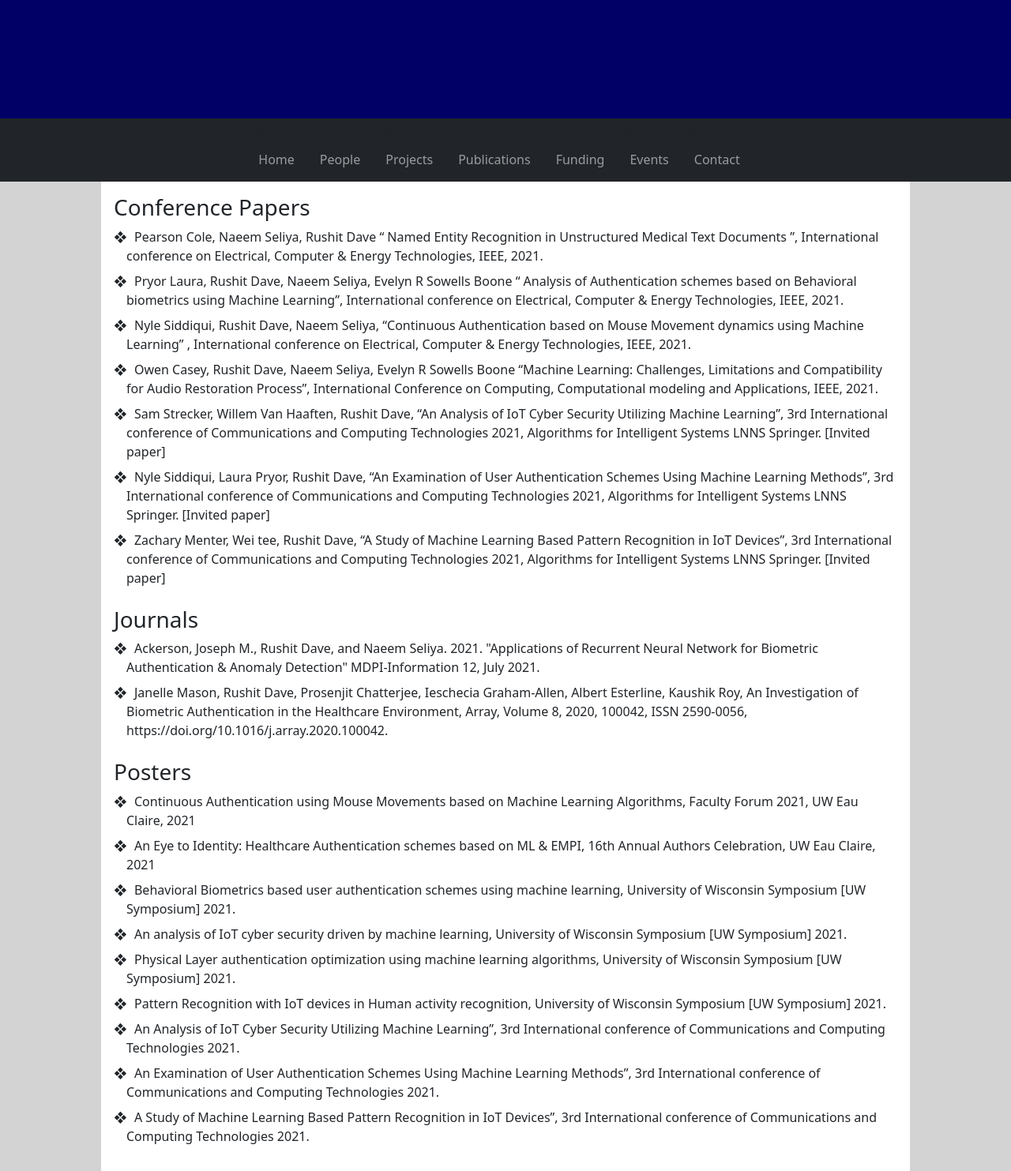
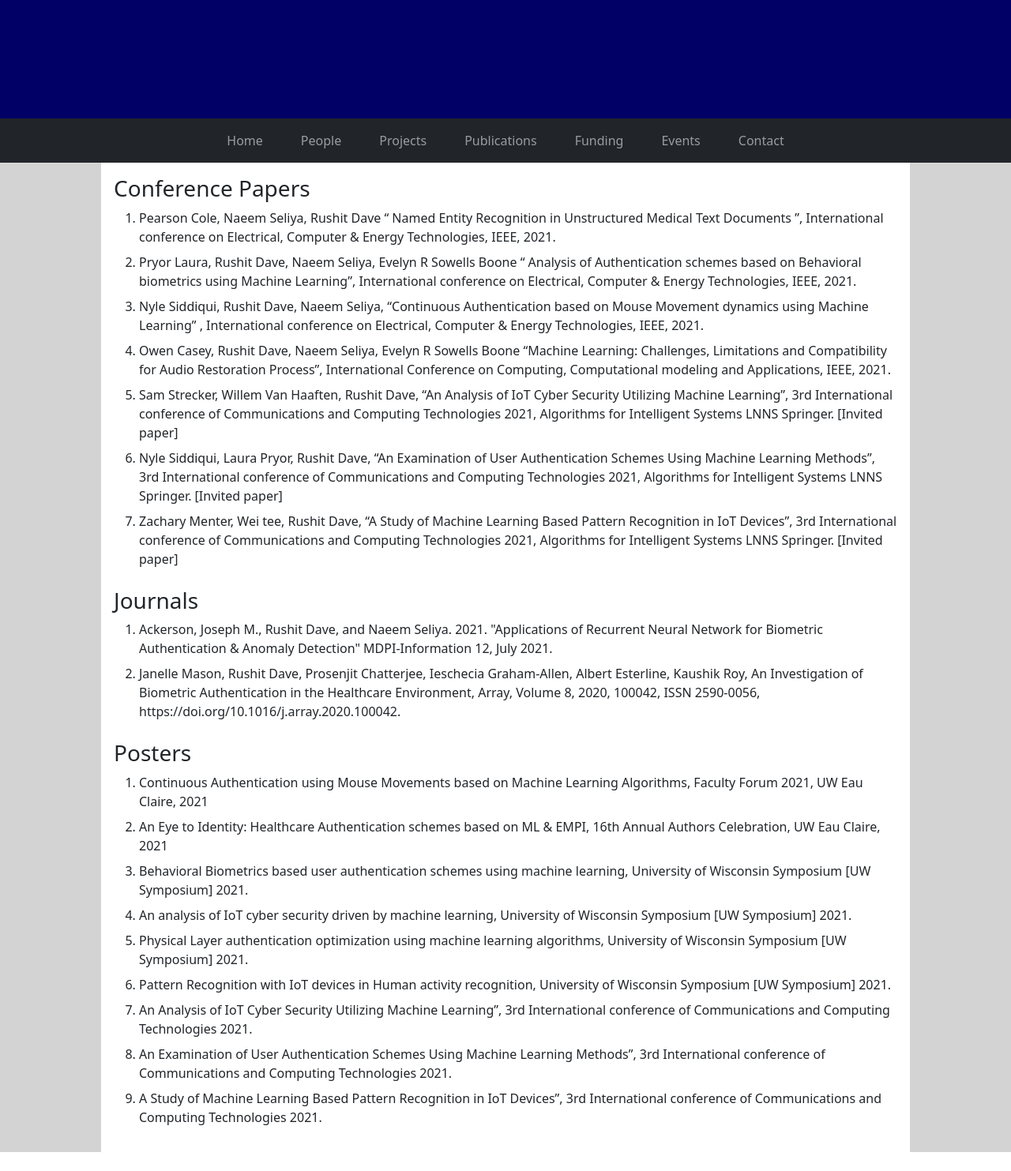
Before and after one commit to H-A-T/aims-website, a Flask app: page /publications in a window 1280 px wide. Shown: the whole page at 79% size. After the commit the page ends 1459 px from the top, so only its background shows below. Run offline with Flask 2, Linux system fonts and the light colour scheme.

Commit message:
Update bullet points

```diff
--- a/static/css/publications.css
+++ /dev/null
@@ -1,15 +0,0 @@
-ul {
-  list-style: none;
-  margin-left: 0;
-  padding-left: 0;
-}
-
-li {
-  padding-left: 1em;
-  text-indent: -1em;
-}
-
-li:before {
-  content: "❖";
-  padding-right: 5px;
-}
--- a/templates/contact.html
+++ b/templates/contact.html
@@ -6,6 +6,7 @@
         <div class="col-sm">
             <h1>AIMS</h1>
             <h5>
+                Dr. Rushit Dave<br/>
                 daver@uwec.edu<br/>
                 715-836-2490<br/>
                 Phillips Science Hall 136, Eau Claire<br/>
--- a/templates/events.html
+++ b/templates/events.html
@@ -10,7 +10,7 @@
         <div class="row g-0">
             <div class="col-md-9">
                 <div class="card-body">
-                    <h4 class="card-title">An Exploration of AI and Game Theory</h4>
+                    <h4 class="card-title">❖ An Exploration of AI and Game Theory</h4>
                     <h5>November 6th, 2021</h5>
                     <p class="card-text">
                         The Artificial Intelligence and Machine Learning Security Research group of Department Computer Science, at University of Wisconsin are hosting a one day programming workshop for Undergraduate Students.
--- a/templates/publications.html
+++ b/templates/publications.html
@@ -3,7 +3,7 @@
 {% block localStyle %}<link rel="stylesheet" href="../static/css/publications.css"/>{% endblock %}
 {% block content %}
     <h3>Conference Papers</h3>
-    <ul>
+    <ol>
         <li class="mb-2">
             Pearson Cole, Naeem Seliya, Rushit Dave “ Named Entity Recognition in Unstructured Medical Text Documents ”, International conference on Electrical, Computer & Energy Technologies, IEEE, 2021.
         </li>
@@ -25,19 +25,19 @@
         <li class="mb-2">
             Zachary Menter, Wei tee, Rushit Dave, “A Study of Machine Learning Based Pattern Recognition in IoT Devices”, 3rd International conference of Communications and Computing Technologies 2021, Algorithms for Intelligent Systems LNNS Springer. [Invited paper]
         </li>
-    </ul>
+    </ol>
 
     <h3 class="mt-4">Journals</h3>
-    <ul>
+    <ol>
         <li class="mb-2">
             Ackerson, Joseph M., Rushit Dave, and Naeem Seliya. 2021. "Applications of Recurrent Neural Network for Biometric Authentication & Anomaly Detection" MDPI-Information 12, July 2021.
         </li>
         <li class="mb-2">
             Janelle Mason, Rushit Dave, Prosenjit Chatterjee, Ieschecia Graham-Allen, Albert Esterline, Kaushik Roy, An Investigation of Biometric Authentication in the Healthcare Environment, Array, Volume 8, 2020, 100042, ISSN 2590-0056, https://doi.org/10.1016/j.array.2020.100042.
         </li>
-    </ul>
+    </ol>
     <h3 class="mt-4">Posters</h3>
-    <ul>
+    <ol>
         <li class="mb-2">
             Continuous Authentication using Mouse Movements based on Machine Learning Algorithms, Faculty Forum 2021, UW Eau Claire, 2021
         </li>
@@ -65,7 +65,7 @@
         <li class="mb-2">
             A Study of Machine Learning Based Pattern Recognition in IoT Devices”, 3rd International conference of Communications and Computing Technologies 2021.
         </li>
-    </ul>
+    </ol>
 
 <!--    <h3>Workshops</h3>-->
 <!--    <ul>-->
```
Also changed, not shown: templates/funding.html (+6 -6 lines).
